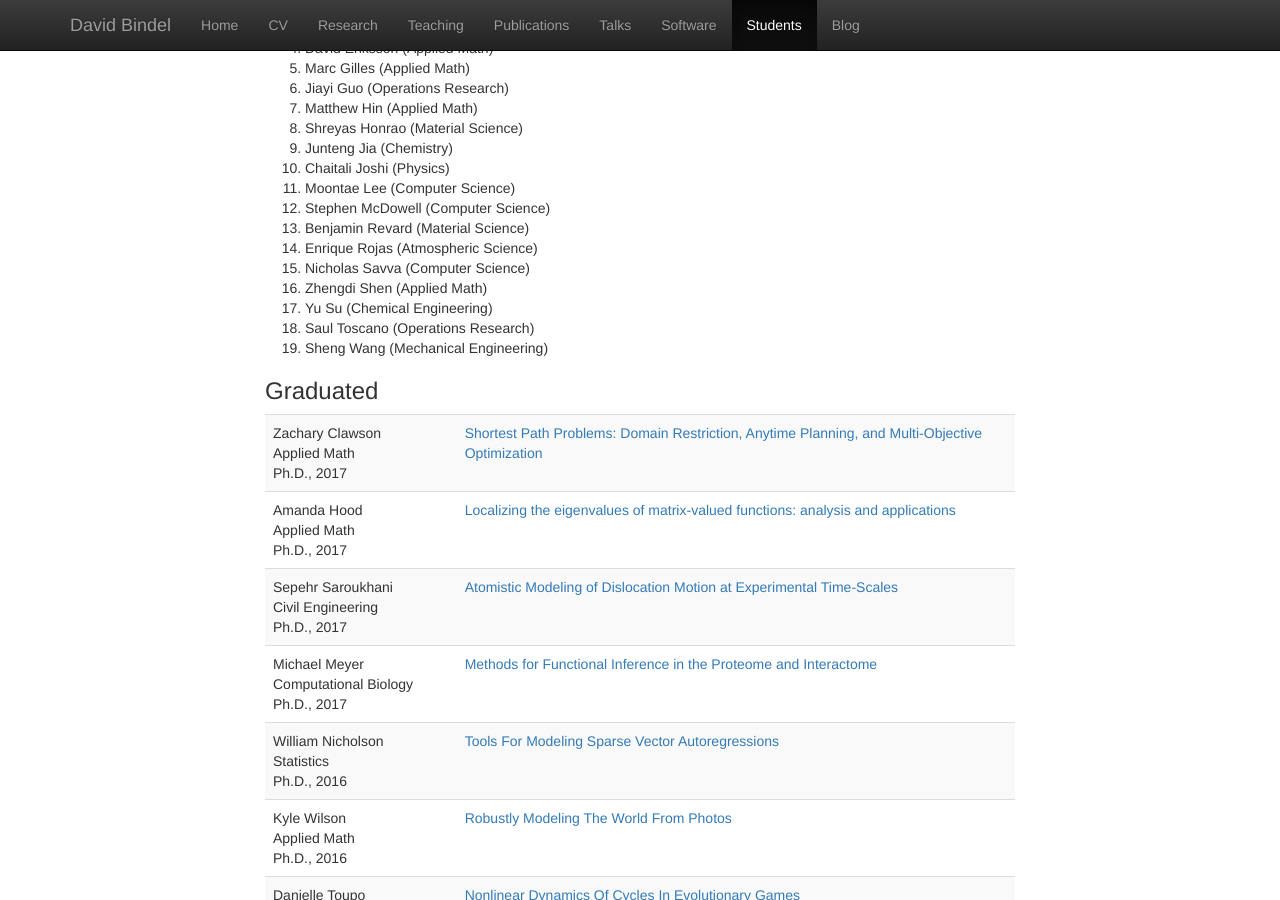
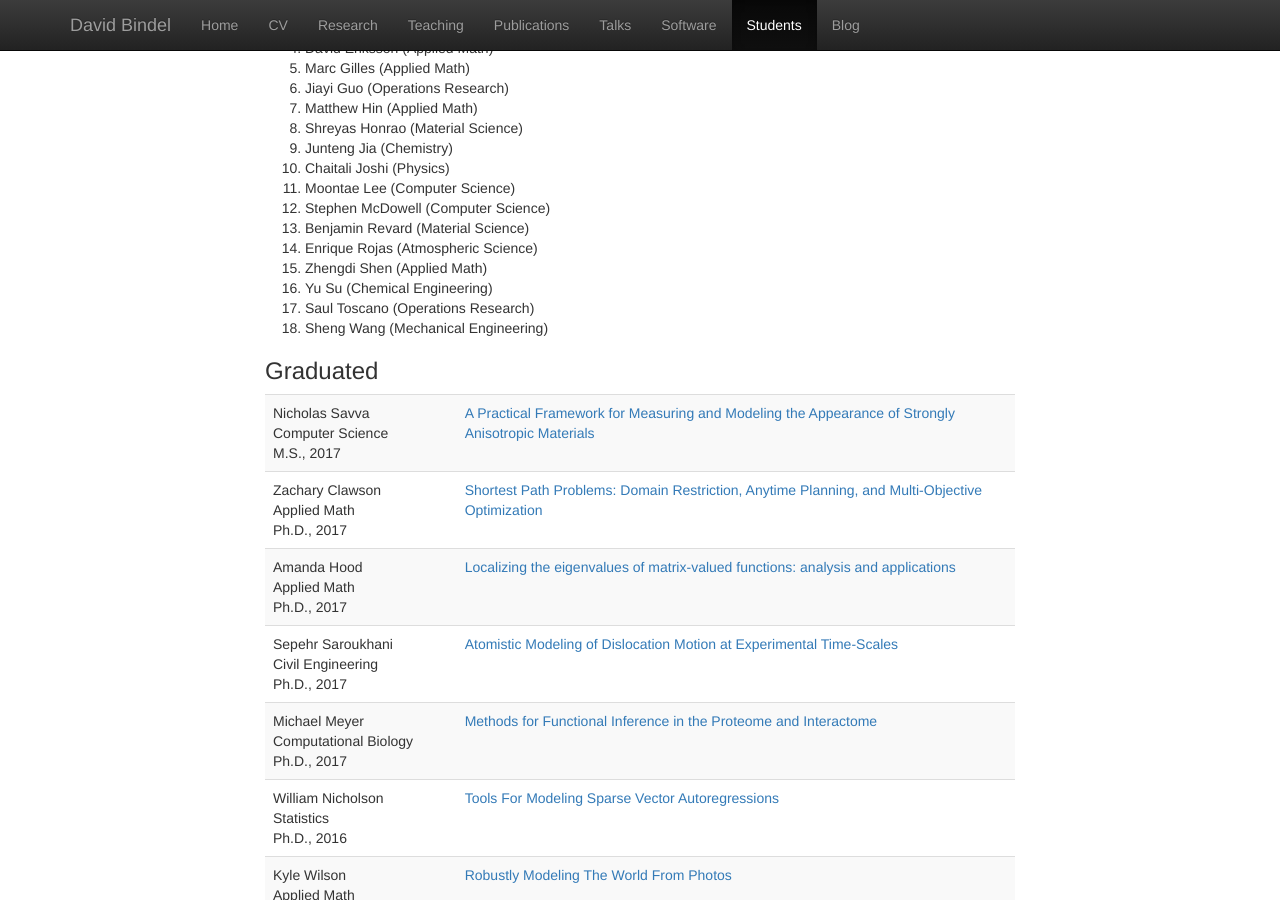
Before and after one commit to dbindel/cornell_web, a Jekyll site: the page built from students.html, in a window 1280 px wide and 900 px high, scrolled down 3266 px. Built offline with Jekyll 4.4.1, drawn with Linux system fonts in a browser that asks for light colours; nearby versions of some CDN libraries.

```diff
--- a/_data/students.yml
+++ b/_data/students.yml
@@ -480,11 +480,6 @@ committees:
     first: Enrique
     field: Atmospheric Science
   -
-    degree: ms
-    last: Savva
-    first: Nicholas
-    field: Computer Science
-  -
     degree: phd
     last: Shen
     first: Zhengdi
@@ -506,6 +501,14 @@ committees:
     field: Mechanical Engineering
 
 past_committees:
+  -
+    degree: ms
+    last: Savva
+    first: Nicholas
+    field: Computer Science
+    thesis:
+      title: "A Practical Framework for Measuring and Modeling the Appearance of Strongly Anisotropic Materials"
+      year: 2017
   -
     degree: phd
     last: Clawson
```
